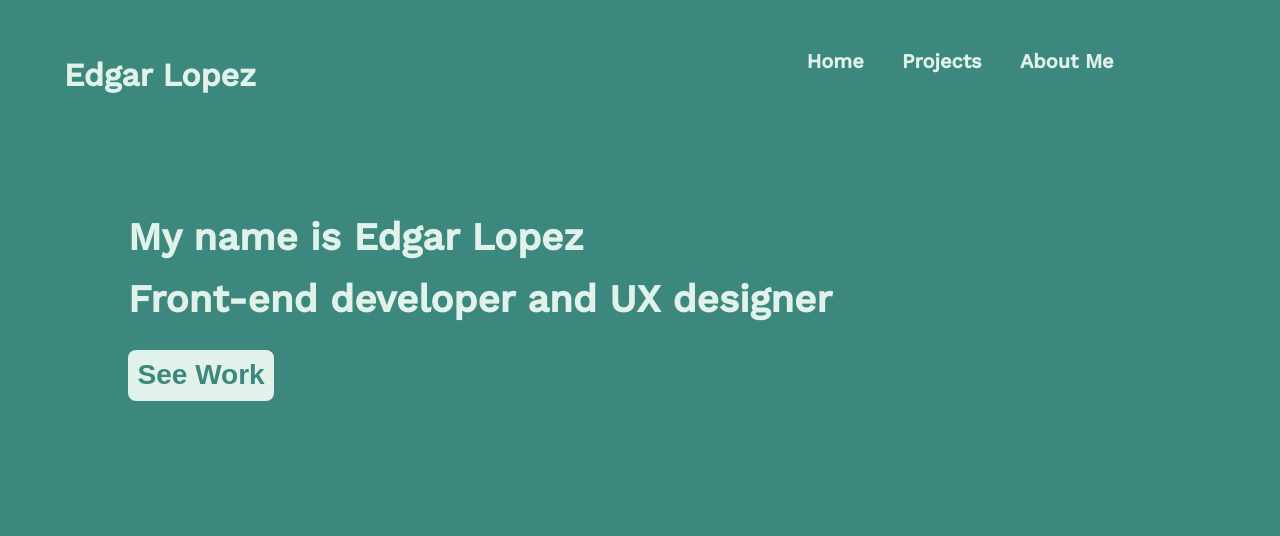
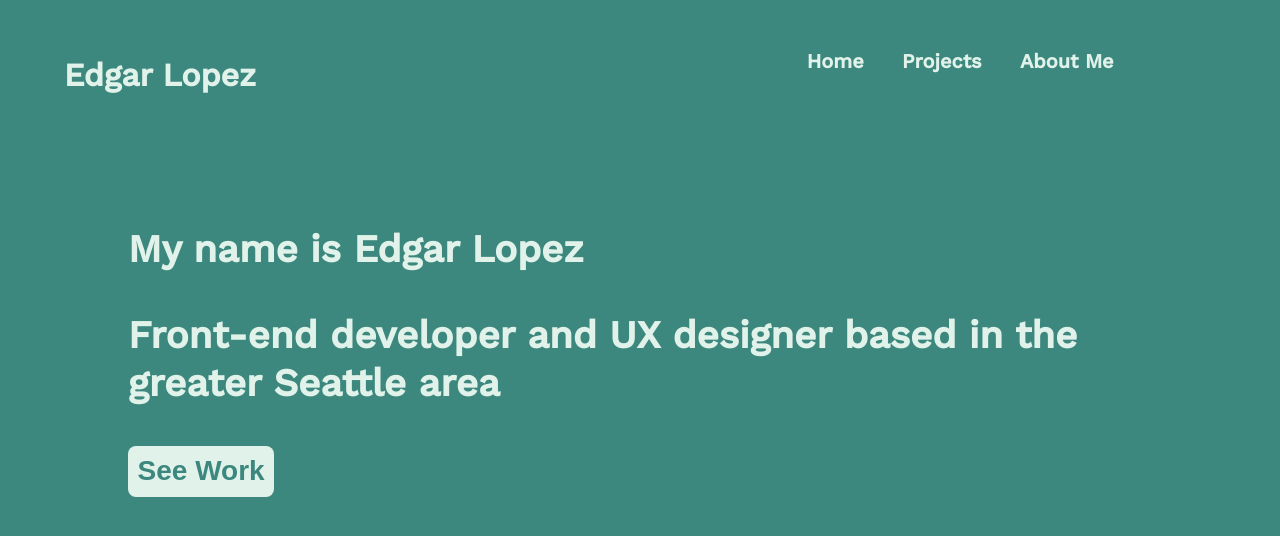
Before and after one commit to TheJollyReaper/edgar-design-portfolio, a React (Create React App) app: page / in a window 1280 px wide. Shown: the top 536 px of the page. Built offline with nearby package versions, Linux system fonts and the light colour scheme; no server answers.

Commit message:
added location to front page

```diff
--- a/package.json
+++ b/package.json
@@ -11,7 +11,7 @@
     "lodash.debounce": "^4.0.8",
     "lodash.isequal": "^4.5.0",
     "lodash.throttle": "^4.1.1",
-    "netlify-cli": "^3.30.4",
+    "netlify-cli": "^3.34.0",
     "prop-types": "^15.7.2",
     "react": "^17.0.2",
     "react-dom": "^17.0.2",
--- a/src/App.css
+++ b/src/App.css
@@ -1,5 +1,6 @@
 @import url('https://fonts.googleapis.com/css2?family=Work+Sans:ital,wght@0,300;0,400;0,500;1,300&display=swap');
-@import url('https://fonts.googleapis.com/css2?family=Montserrat:ital,wght@0,100;0,200;0,300;0,400;1,100;1,200;1,300;1,400&display=swap');html, body {
+@import url('https://fonts.googleapis.com/css2?family=Montserrat:ital,wght@0,100;0,200;0,300;0,400;1,100;1,200;1,300;1,400&display=swap');
+html, body {
   margin: 0;
   padding: 0;
   background-color: #3C887E;
@@ -87,6 +88,7 @@ button {
 
   h3 {
     font-size: 3vmax;
+    line-height: 3rem;
   }
 
   h4 {
--- a/src/App.js
+++ b/src/App.js
@@ -15,7 +15,7 @@ function App() {
           <Route exact path='/'>
             <div className="body">
               <h3>My name is Edgar Lopez</h3>
-              <h3>Front-end developer and UX designer</h3>
+              <h3>Front-end developer and UX designer based in the greater Seattle area</h3>
               <Link style={{textDecoration: "none", color:"inherit"}} to={'/projects'}>
                   <button>See Work</button>
               </Link>
--- a/src/Components/ProjectGrid/ProjectGrid.css
+++ b/src/Components/ProjectGrid/ProjectGrid.css
@@ -40,7 +40,7 @@
 .skills {
     position: relative;
     top: 2.6rem;
-    color: white;
+    color: rgb(65, 51, 51);
     font-size: 1rem;
 }
 
```
Also changed, not shown: 1 other file (tests, documents, lock files or other folders).
